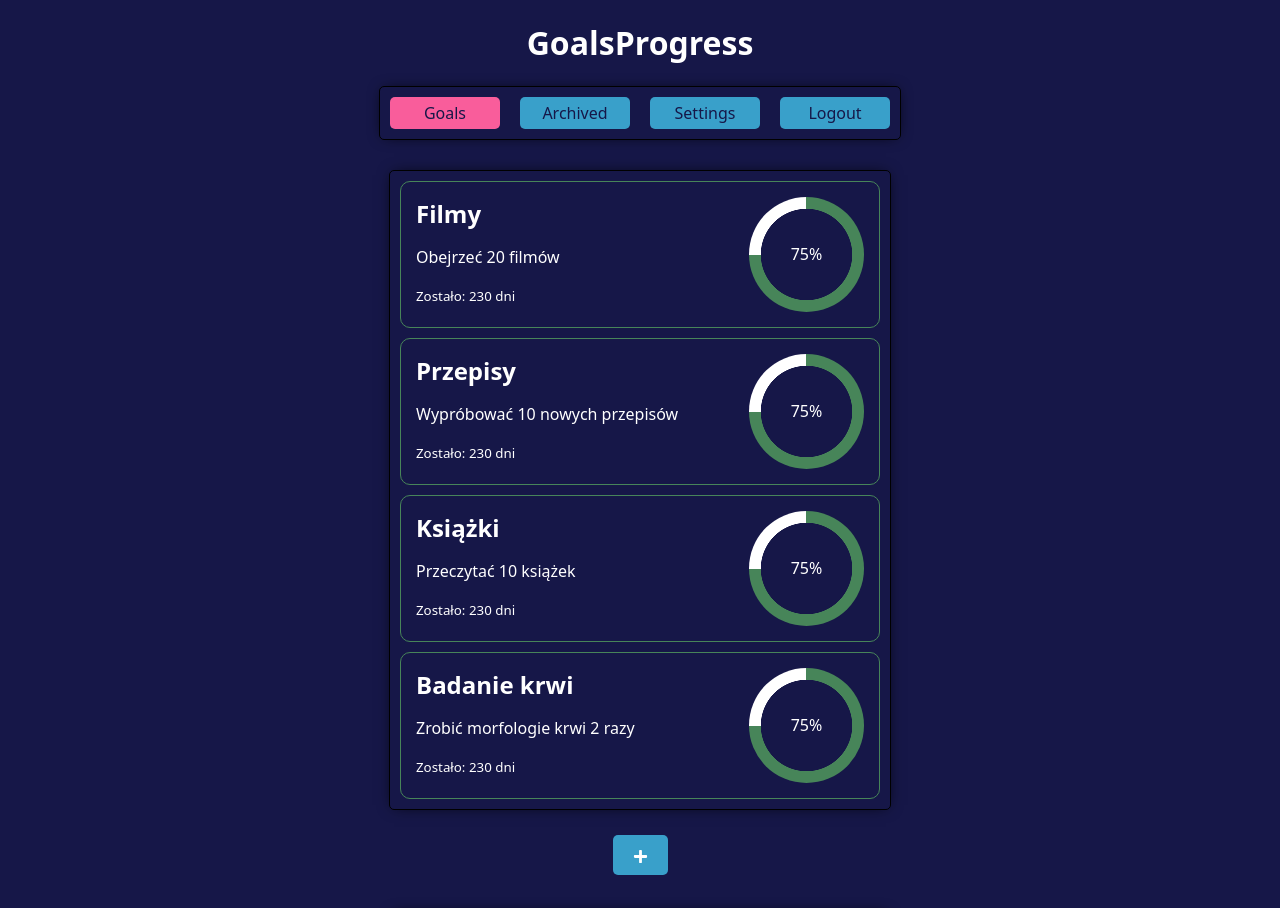
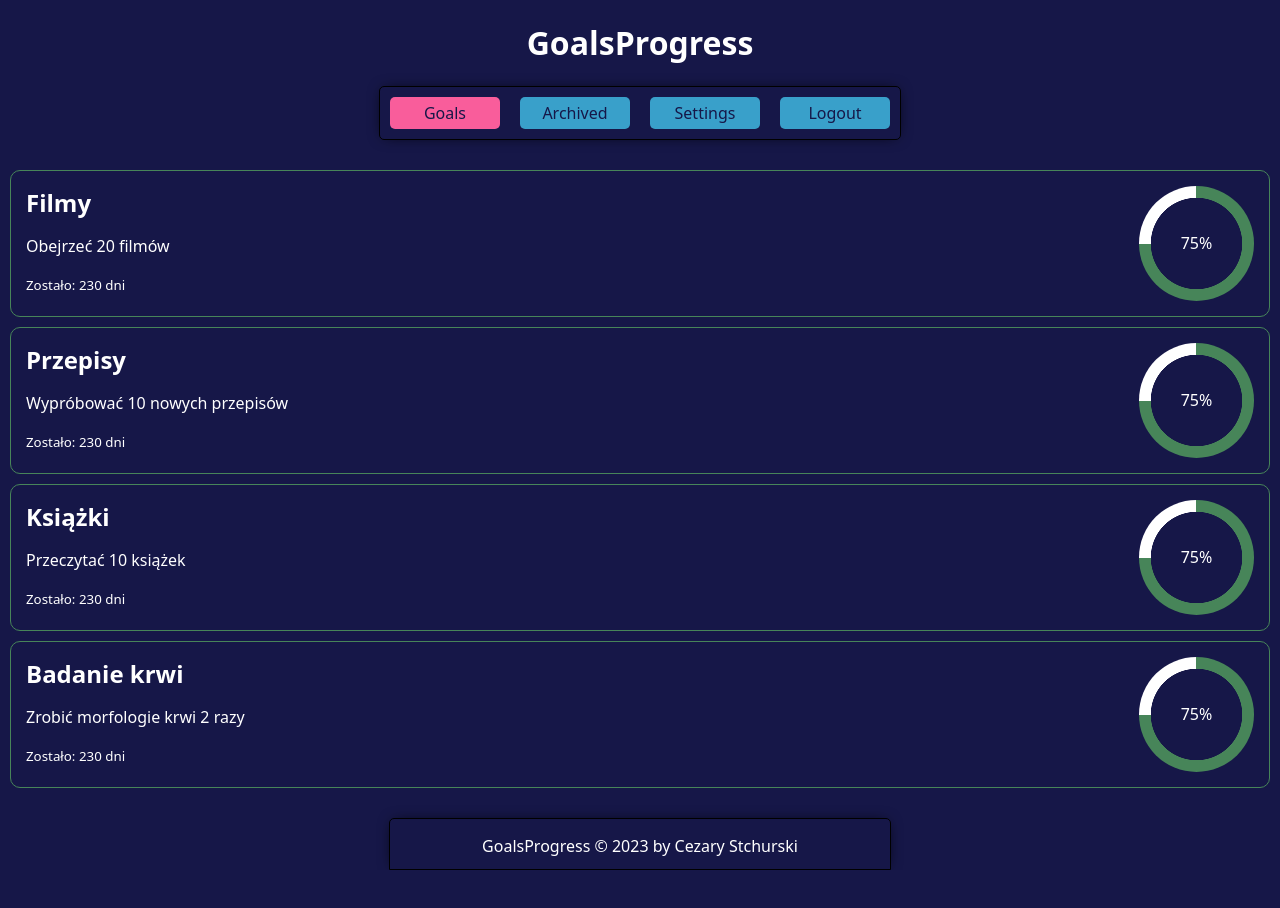
Before and after one commit to czareks2000/GoalsProgress, a React (Create React App) app in the folder goals-progress/: page / in a window 1280 px wide. Shown: the top 908 px of the page. After the commit the page ends 870 px from the top, so only its background shows below. Built offline with nearby package versions, Linux system fonts and the light colour scheme.

Commit message:
Add react-routes-dom

```diff
--- a/goals-progress/package.json
+++ b/goals-progress/package.json
@@ -9,6 +9,7 @@
     "react": "^18.2.0",
     "react-dom": "^18.2.0",
     "react-icons": "^4.8.0",
+    "react-router-dom": "^6.11.0",
     "react-scripts": "5.0.1",
     "web-vitals": "^2.1.4"
   },
--- a/goals-progress/src/App.js
+++ b/goals-progress/src/App.js
@@ -1,27 +1,21 @@
 import './App.css';
-import { FaPlus } from 'react-icons/fa'
+import { BrowserRouter, Route, Routes } from 'react-router-dom'
 
 import Goals from './components/Goals';
-import Button from './components/Button';
 import Header from './components/Header';
 import Footer from './components/Footer';
 
 function App() {
   return (
-    <>
+    <BrowserRouter>
       <div className="wrapper">
         <Header appName='GoalsProgress'/>
-        <div className="goals container shadow">
-          <div className="content">
-            <Goals/>
-          </div>
-        </div>
-        <div className="text-center">
-          <Button text={<FaPlus className='icon'/>} color={'#39a0ca'}/>
-        </div>
+        <Routes>
+          <Route path='/' element={<Goals/>}/>
+        </Routes>
       </div>
       <Footer/>
-    </>
+    </BrowserRouter>
   );
 }
 
```
Also changed, not shown: 1 other file (tests, documents, lock files or other folders).
